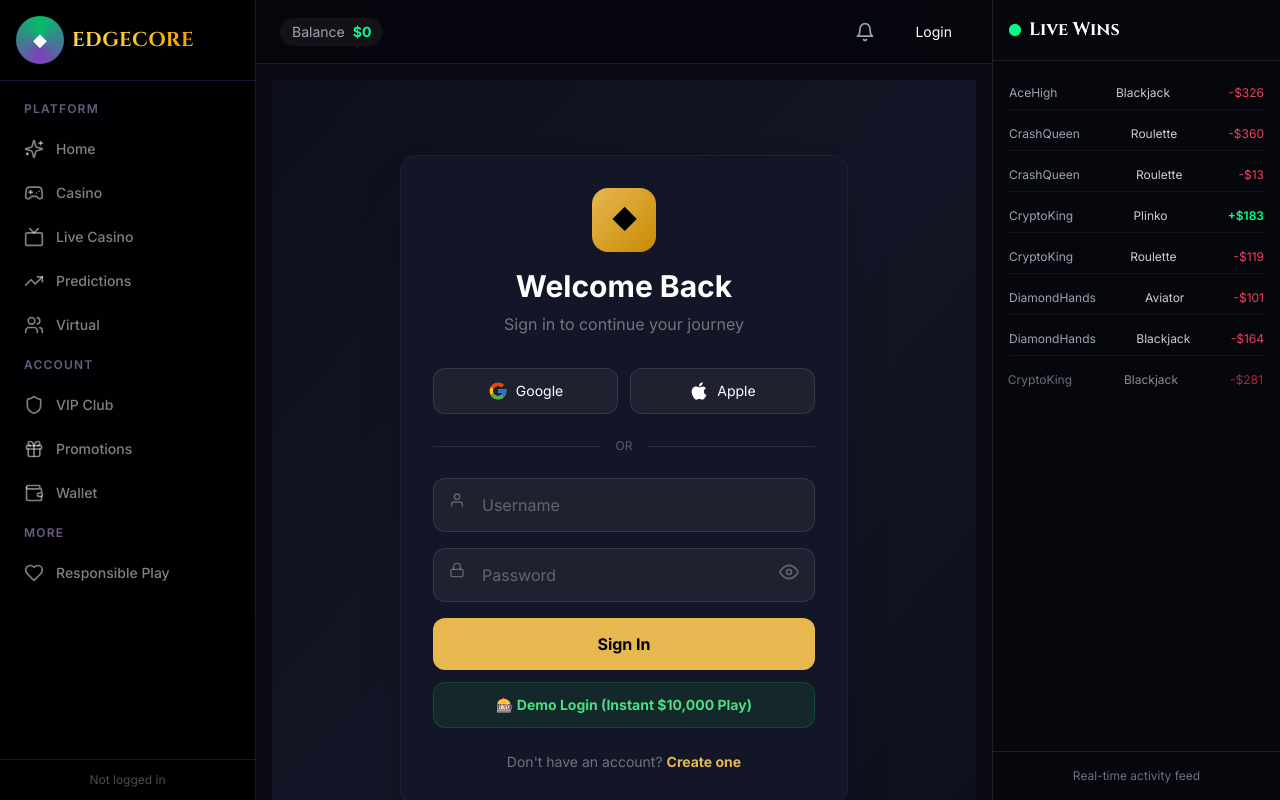
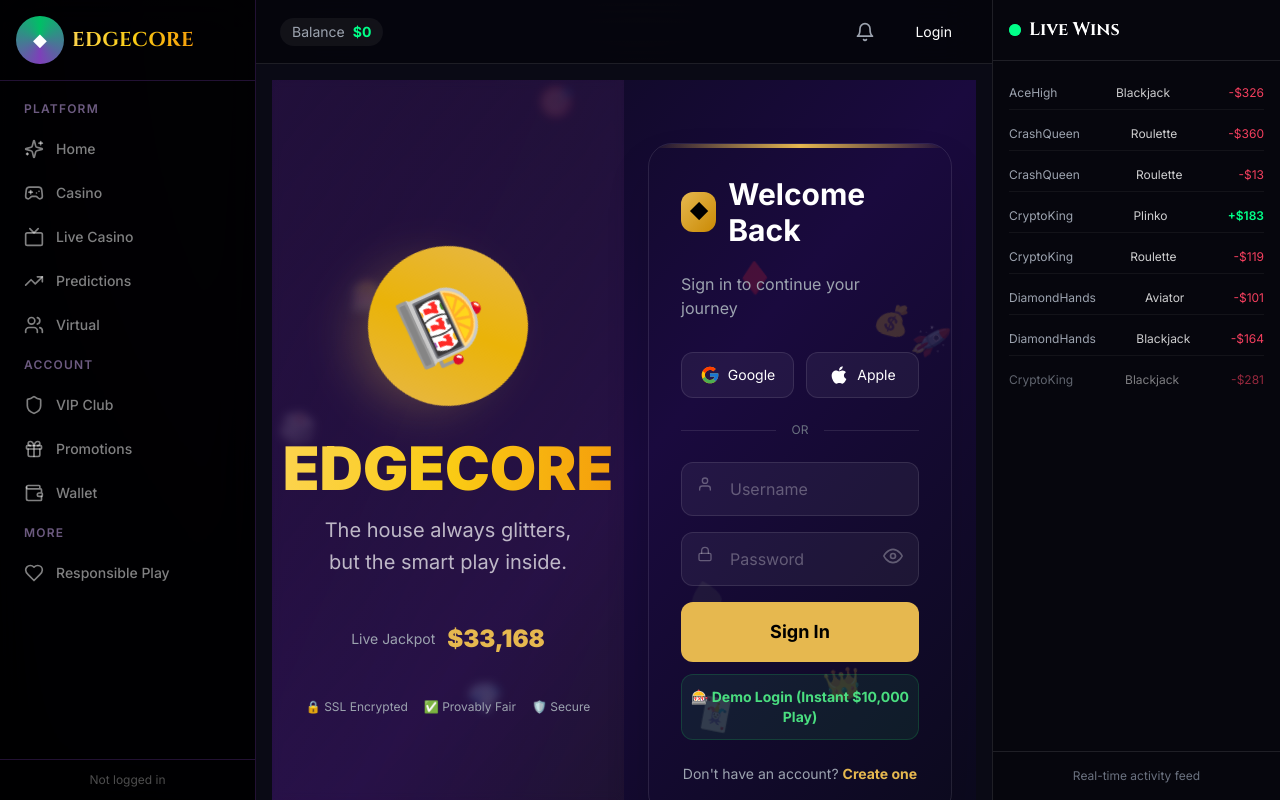
Before and after one commit to MRYUNZUHH/edgecore-systems, a Next.js app: page /auth/login in a window 1280 px wide. Built offline with nearby package versions, Linux system fonts and the light colour scheme.

Commit message:
Restore premium login style + fix login logic with isLoggedIn

```diff
--- a/src/app/auth/login/page.tsx
+++ b/src/app/auth/login/page.tsx
@@ -1,5 +1,5 @@
 "use client";
-import { useState } from "react";
+import { useState, useEffect } from "react";
 import { useRouter } from "next/navigation";
 import { useStore } from "@/store/game-store";
 import { motion } from "framer-motion";
@@ -7,6 +7,9 @@
 import { FcGoogle } from "react-icons/fc";
 import { FaApple } from "react-icons/fa";
 import Link from "next/link";
+import CountUp from "react-countup";
+
+const floatingElements = ["🎰","🎲","💰","💎","♠️","♦️","🃏","🎯","🚀","👑"];
 
 export default function LoginPage() {
   const [username, setUsername] = useState("");
@@ -14,46 +17,127 @@
   const [showPassword, setShowPassword] = useState(false);
   const [error, setError] = useState("");
   const [loading, setLoading] = useState(false);
+  const [jackpot, setJackpot] = useState(34200);
   const login = useStore(s => s.login);
+  const demoLogin = useStore(s => s.demoLogin);
+  const isLoggedIn = useStore(s => s.isLoggedIn);
   const router = useRouter();
 
+  // Jackpot animation
+  useEffect(() => {
+    const interval = setInterval(() => setJackpot(prev => prev + Math.floor(Math.random() * 50)), 2000);
+    return () => clearInterval(interval);
+  }, []);
+
+  // Redirect if logged in
+  useEffect(() => {
+    if (isLoggedIn) {
+      router.push("/");
+    }
+  }, [isLoggedIn, router]);
+
   const handleLogin = () => {
-    if (username.length < 3) {
-      setError("Username must be at least 3 characters.");
+    if (username.length < 2) {
+      setError("Username must be at least 2 characters.");
       return;
     }
     setLoading(true);
     setError("");
 
-    // Call login directly — it's synchronous in Zustand
+    // Direct store call — synchronous
     const result = login(username, password);
 
     if (result.success) {
-      router.push("/");
+      // Redirect happens via the useEffect above when isLoggedIn becomes true
     } else {
       setError(result.error || "Login failed");
       setLoading(false);
     }
   };
 
+  const handleDemoLogin = () => {
+    demoLogin();
+    // Redirect happens via useEffect
+  };
+
   return (
-    <div className="min-h-screen flex items-center justify-center bg-gradient-to-br from-[#0D0F1A] via-[#131626] to-[#0D0F1A] p-4">
-      <motion.div initial={{ opacity: 0, y: 20 }} animate={{ opacity: 1, y: 0 }}
-        className="w-full max-w-md bg-[#131626] border border-[#1E2235] rounded-2xl p-8 shadow-2xl">
-
-        <div className="text-center mb-8">
-          <div className="w-16 h-16 bg-gradient-to-br from-[#E6B84F] to-yellow-600 rounded-2xl flex items-center justify-center mx-auto mb-4 text-2xl font-black text-black">◆</div>
-          <h1 className="text-3xl font-bold text-white">Welcome Back</h1>
-          <p className="text-white/40 mt-2">Sign in to continue your journey</p>
+    <div className="min-h-screen flex bg-gradient-to-br from-[#0a0a1a] via-[#1a0a3e] to-[#0a0a1a] relative overflow-hidden">
+      {/* Floating background elements */}
+      <div className="absolute inset-0 overflow-hidden pointer-events-none">
+        {floatingElements.map((el, i) => (
+          <motion.div
+            key={i}
+            className="absolute text-3xl opacity-10"
+            style={{ left: `${Math.random() * 100}%`, top: `${Math.random() * 100}%` }}
+            animate={{ y: [0, -40, 0], rotate: [0, 15, -15, 0], opacity: [0.1, 0.2, 0.1] }}
+            transition={{ duration: 6 + Math.random() * 6, repeat: Infinity, delay: Math.random() * 4 }}
+          >
+            {el}
+          </motion.div>
+        ))}
       </div>
 
+      {/* Left panel — Cinematic visuals */}
+      <div className="hidden lg:flex lg:w-1/2 relative items-center justify-center p-12">
+        <div className="absolute inset-0 bg-gradient-to-br from-purple-900/30 to-[#E6B84F]/5 backdrop-blur-sm" />
+        <div className="relative z-10 text-center max-w-md">
+          {/* Rotating slot machine wheel */}
+          <motion.div
+            animate={{ rotate: [0, 360] }}
+            transition={{ duration: 30, repeat: Infinity, ease: "linear" }}
+            className="mx-auto w-40 h-40 rounded-full bg-gradient-to-br from-[#E6B84F] via-yellow-500 to-[#E6B84F] flex items-center justify-center shadow-2xl shadow-[#E6B84F]/30 mb-8"
+          >
+            <span className="text-7xl">🎰</span>
+          </motion.div>
+
+          <h1 className="text-6xl font-black gold-text mb-4">EDGECORE</h1>
+          <p className="text-xl text-white/70 leading-relaxed mb-8">
+            The house always glitters, <br /> but the smart play inside.
+          </p>
+
+          {/* Live jackpot */}
+          <div className="glass-panel inline-flex items-center gap-3 px-6 py-3">
+            <span className="text-sm text-gray-400">Live Jackpot</span>
+            <span className="text-2xl font-black text-[#E6B84F]">
+              $<CountUp end={jackpot} duration={3} separator="," />
+            </span>
+          </div>
+
+          {/* Trust badges */}
+          <div className="flex justify-center gap-4 mt-8">
+            <div className="text-xs text-gray-400 flex items-center gap-1">🔒 SSL Encrypted</div>
+            <div className="text-xs text-gray-400 flex items-center gap-1">✅ Provably Fair</div>
+            <div className="text-xs text-gray-400 flex items-center gap-1">🛡️ Secure</div>
+          </div>
+        </div>
+      </div>
+
+      {/* Right panel — Login form */}
+      <div className="w-full lg:w-1/2 flex items-center justify-center p-6">
+        <motion.div
+          initial={{ opacity: 0, x: 40 }}
+          animate={{ opacity: 1, x: 0 }}
+          transition={{ duration: 0.6, ease: "easeOut" }}
+          className="w-full max-w-md"
+        >
+          <div className="glass-panel p-8 rounded-3xl border border-white/10 shadow-2xl relative overflow-hidden">
+            {/* Gold glow line at top */}
+            <div className="absolute top-0 left-0 right-0 h-1 bg-gradient-to-r from-transparent via-[#E6B84F] to-transparent" />
+
+            <div className="flex items-center gap-3 mb-6">
+              <div className="w-10 h-10 bg-gradient-to-br from-[#E6B84F] to-yellow-600 rounded-xl flex items-center justify-center text-black font-bold text-lg">◆</div>
+              <h2 className="text-3xl font-bold text-white">Welcome Back</h2>
+            </div>
+            <p className="text-gray-400 mb-8">Sign in to continue your journey</p>
+
             {error && (
-          <div className="bg-red-500/10 border border-red-500/20 rounded-xl p-3 mb-4 text-red-400 text-sm">
+              <motion.p initial={{ opacity: 0, y: -10 }} animate={{ opacity: 1, y: 0 }}
+                className="text-red-400 text-sm mb-4 bg-red-400/10 p-3 rounded-xl border border-red-400/20">
                 {error}
-          </div>
+              </motion.p>
             )}
 
-        {/* Social login buttons */}
+            {/* Social logins */}
             <div className="grid grid-cols-2 gap-3 mb-6">
               <button className="flex items-center justify-center gap-2 py-3 bg-white/5 border border-white/10 rounded-xl text-white text-sm hover:bg-white/10 transition">
                 <FcGoogle className="w-5 h-5" /> Google
@@ -65,31 +149,35 @@
 
             <div className="flex items-center gap-4 mb-6">
               <div className="flex-1 h-px bg-white/10" />
-          <span className="text-xs text-white/30">OR</span>
+              <span className="text-xs text-gray-500">OR</span>
               <div className="flex-1 h-px bg-white/10" />
             </div>
 
-        {/* Form */}
+            {/* Form inputs */}
             <div className="space-y-4">
-          <div className="relative">
-            <FiUser className="absolute left-4 top-3.5 text-white/30" />
+              <div className="relative group">
+                <FiUser className="absolute left-4 top-3.5 text-white/30 group-focus-within:text-[#E6B84F] transition-colors" />
                 <input
                   value={username}
                   onChange={e => setUsername(e.target.value)}
                   placeholder="Username"
-              className="w-full pl-12 pr-4 py-3.5 bg-white/5 border border-white/10 rounded-xl text-white placeholder-white/30 focus:outline-none focus:border-[#E6B84F] transition"
+                  className="w-full pl-12 pr-4 py-3.5 bg-white/5 border border-white/10 rounded-xl text-white placeholder-white/30 focus:outline-none focus:border-[#E6B84F] focus:bg-white/[0.07] transition-all duration-300"
                 />
               </div>
-          <div className="relative">
-            <FiLock className="absolute left-4 top-3.5 text-white/30" />
+
+              <div className="relative group">
+                <FiLock className="absolute left-4 top-3.5 text-white/30 group-focus-within:text-[#E6B84F] transition-colors" />
                 <input
                   type={showPassword ? "text" : "password"}
                   value={password}
                   onChange={e => setPassword(e.target.value)}
                   placeholder="Password"
-              className="w-full pl-12 pr-12 py-3.5 bg-white/5 border border-white/10 rounded-xl text-white placeholder-white/30 focus:outline-none focus:border-[#E6B84F] transition"
+                  className="w-full pl-12 pr-12 py-3.5 bg-white/5 border border-white/10 rounded-xl text-white placeholder-white/30 focus:outline-none focus:border-[#E6B84F] focus:bg-white/[0.07] transition-all duration-300"
                 />
-            <button onClick={() => setShowPassword(!showPassword)} className="absolute right-4 top-3.5 text-white/30 hover:text-white/60">
+                <button
+                  onClick={() => setShowPassword(!showPassword)}
+                  className="absolute right-4 top-3.5 text-white/30 hover:text-white/60 transition-colors"
+                >
                   {showPassword ? <FiEyeOff className="w-5 h-5" /> : <FiEye className="w-5 h-5" />}
                 </button>
               </div>
@@ -97,28 +185,27 @@
               <button
                 onClick={handleLogin}
                 disabled={loading}
-            className="w-full py-3.5 bg-[#E6B84F] text-black font-bold rounded-xl hover:bg-yellow-500 transition disabled:opacity-50 disabled:cursor-not-allowed"
+                className="w-full py-4 bg-[#E6B84F] text-black font-bold rounded-xl hover:bg-yellow-500 transition text-lg disabled:opacity-50"
               >
                 {loading ? "Signing in..." : "Sign In"}
               </button>
             </div>
 
-        {/* Demo login shortcut */}
+            {/* Demo Login — INSTANT */}
             <button
-          onClick={() => {
-            useStore.getState().login("Demo Player");
-            router.push("/");
-          }}
+              onClick={handleDemoLogin}
               className="w-full mt-3 py-3 bg-green-500/10 border border-green-500/20 text-green-400 font-bold rounded-xl hover:bg-green-500/20 transition text-sm"
             >
               🎰 Demo Login (Instant $10,000 Play)
             </button>
 
-        <p className="text-center text-white/40 text-sm mt-6">
+            <p className="text-center text-gray-400 mt-6 text-sm">
               Don't have an account?{" "}
               <Link href="/auth/signup" className="text-[#E6B84F] font-bold hover:underline">Create one</Link>
             </p>
+          </div>
         </motion.div>
+      </div>
     </div>
   );
 }
--- a/src/app/page.tsx
+++ b/src/app/page.tsx
@@ -1,10 +1,9 @@
 "use client";
 import { useStore } from "@/store/game-store";
 import { useRouter } from "next/navigation";
-import CyberHero from "@/components/cyber/CyberHero";
+import { useEffect } from "react";
 import { motion } from "framer-motion";
 import Link from "next/link";
-import { useState, useEffect } from "react";
 
 const categories = [
   { title: "🎰 Slots", href: "/casino?cat=slots", color: "from-purple-600 to-pink-600" },
@@ -16,65 +15,47 @@
 ];
 
 export default function Home() {
-  const { isLoggedIn } = useStore();
+  const { isLoggedIn, user, balance } = useStore();
   const router = useRouter();
-  const [trending, setTrending] = useState<any[]>([]);
 
   useEffect(() => {
-    if (!isLoggedIn) { router.push("/auth/login"); return; }
-    fetch("/api/predictions/trending", { cache: "no-store" })
-      .then(r => r.json())
-      .then(d => setTrending(d.slice(0, 3)))
-      .catch(() => {});
-  }, [isLoggedIn]);
+    if (!isLoggedIn) {
+      router.push("/auth/login");
+    }
+  }, [isLoggedIn, router]);
 
   if (!isLoggedIn) return null;
 
   return (
-    <div className="space-y-10">
-      {/* Cinematic Hero */}
-      <CyberHero />
+    <div className="space-y-8">
+      {/* Hero */}
+      <motion.div initial={{ opacity:0, y:20 }} animate={{ opacity:1, y:0 }}
+        className="relative rounded-3xl overflow-hidden bg-gradient-to-r from-purple-900 via-indigo-900 to-blue-900 p-8 lg:p-12 shadow-2xl">
+        <div className="relative z-10 max-w-xl">
+          <h1 className="text-4xl lg:text-5xl font-black text-white leading-tight">
+            Welcome back, <span className="gold-text">{user?.name}</span>
+          </h1>
+          <p className="text-white/80 mt-4 text-lg">Balance: <span className="text-[#E6B84F] font-bold">${balance.toLocaleString()}</span></p>
+          <Link href="/casino" className="inline-flex items-center gap-2 mt-6 px-8 py-3 bg-[#E6B84F] text-black font-bold rounded-xl text-lg">
+            🎮 Play Now
+          </Link>
+        </div>
+        <div className="absolute top-0 right-0 text-[180px] opacity-10">🎰</div>
+      </motion.div>
 
-      {/* Category grid — asymmetrical */}
+      {/* Categories */}
       <div className="max-w-7xl mx-auto px-4">
+        <h2 className="text-2xl font-bold text-white mb-4">Browse by Category</h2>
         <div className="grid grid-cols-3 md:grid-cols-6 gap-3">
-          {categories.map((cat, i) => (
-            <motion.div
-              key={cat.href}
-              initial={{ opacity: 0, y: 20 }}
-              animate={{ opacity: 1, y: 0 }}
-              transition={{ delay: i * 0.08 }}
-            >
-              <Link href={cat.href}
-                className={`block bg-gradient-to-br ${cat.color} rounded-2xl p-4 text-center hover:scale-105 transition-transform`}>
-                <span className="text-2xl block mb-1">{cat.title.split(' ')[0]}</span>
-                <span className="text-white font-bold text-xs">{cat.title.split(' ').slice(1).join(' ')}</span>
-              </Link>
-            </motion.div>
+          {categories.map(cat => (
+            <Link key={cat.href} href={cat.href}
+              className={`bg-gradient-to-br ${cat.color} rounded-2xl p-4 text-center hover:scale-105 transition-transform`}>
+              <span className="text-2xl block mb-1">{cat.title.split(' ')[0]}</span>
+              <span className="text-white font-bold text-xs">{cat.title.split(' ').slice(1).join(' ')}</span>
+            </Link>
           ))}
         </div>
       </div>
-
-      {/* Trending predictions */}
-      {trending.length > 0 && (
-        <div className="max-w-7xl mx-auto px-4">
-          <h2 className="text-xl font-bold text-white mb-4">🔥 Trending Predictions</h2>
-          <div className="grid grid-cols-1 md:grid-cols-3 gap-4">
-            {trending.map((m: any) => (
-              <div key={m.id} className="card-cinema p-5">
-                <span className="text-xs text-white/40 capitalize">{m.category}</span>
-                <h3 className="text-white font-bold mt-2">{m.question}</h3>
-                <div className="flex items-center gap-2 mt-3">
-                  <span className="text-neon-400 font-bold text-sm">YES {m.yesPrice}¢</span>
-                  <div className="flex-1 h-1.5 bg-white/10 rounded-full overflow-hidden">
-                    <div className="h-full bg-neon-400 rounded-full" style={{ width: `${m.yesPrice}%` }} />
-                  </div>
-                </div>
-              </div>
-            ))}
-          </div>
-        </div>
-      )}
     </div>
   );
 }
```
Also changed, not shown: src/store/game-store.ts (+39 -27 lines). Lines whose indentation alone changed are shown as unchanged.
